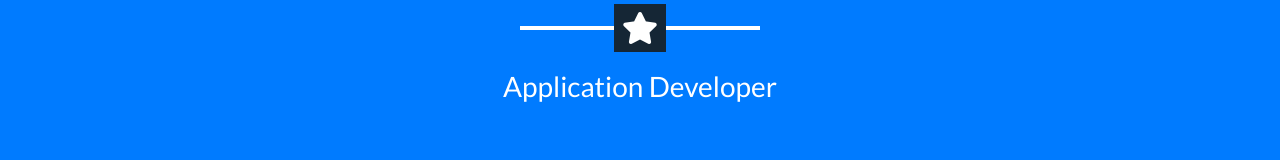
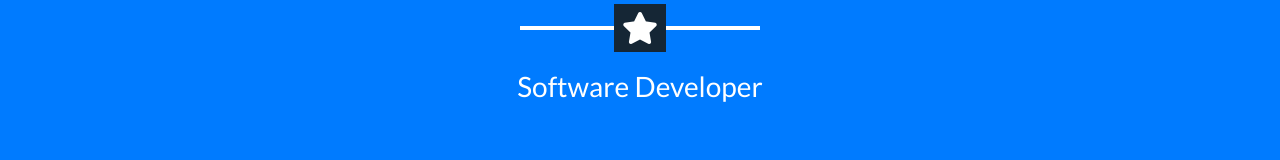
Before and after one commit to kel-gar/kellygarry_portfolio, a website with bundled scripts: page index.html in a window 1280 px wide. Shown: the part 539-699 px from the top of the page. Built offline with nearby package versions, Linux system fonts and the light colour scheme.

Commit message:
title again

```diff
--- a/index.html
+++ b/index.html
@@ -58,7 +58,7 @@
         <img class="img-fluid mb-5 d-block mx-auto" src="img/KG_portfolio.png" alt="kelly headshot" style="width:200px;border-radius:50%">
         <h1 class="text-uppercase mb-0">Kelly Garry</h1>
         <hr class="star-light">
-        <h2 class="font-weight-light mb-0">Application Developer</h2>
+        <h2 class="font-weight-light mb-0">Software Developer</h2>
       </div>
     </header>
 
```
